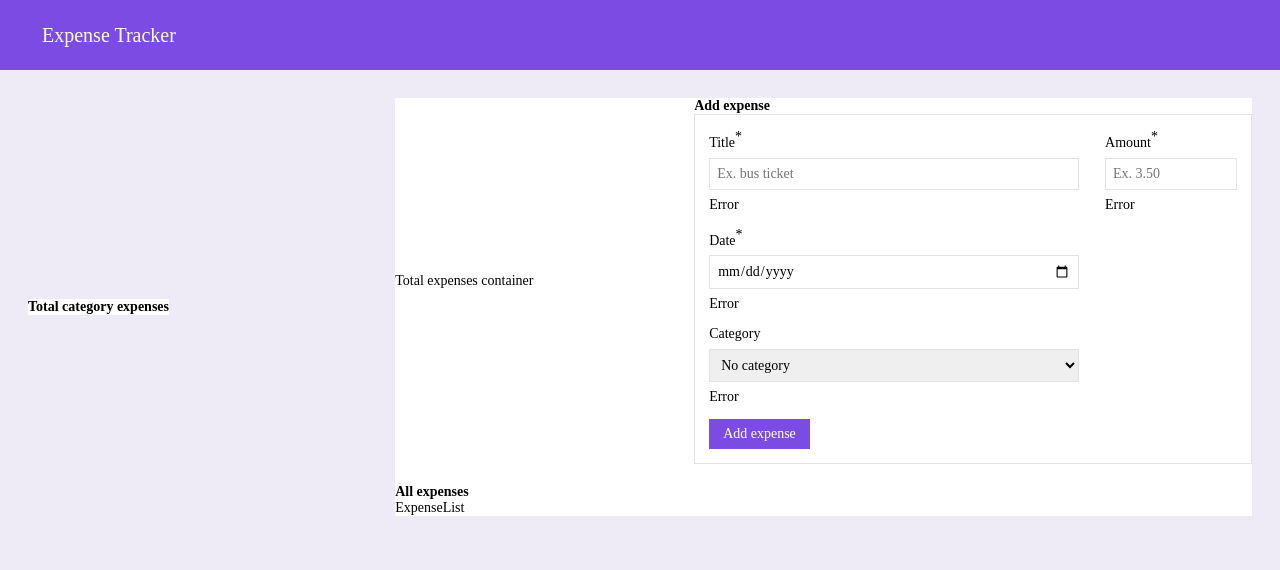
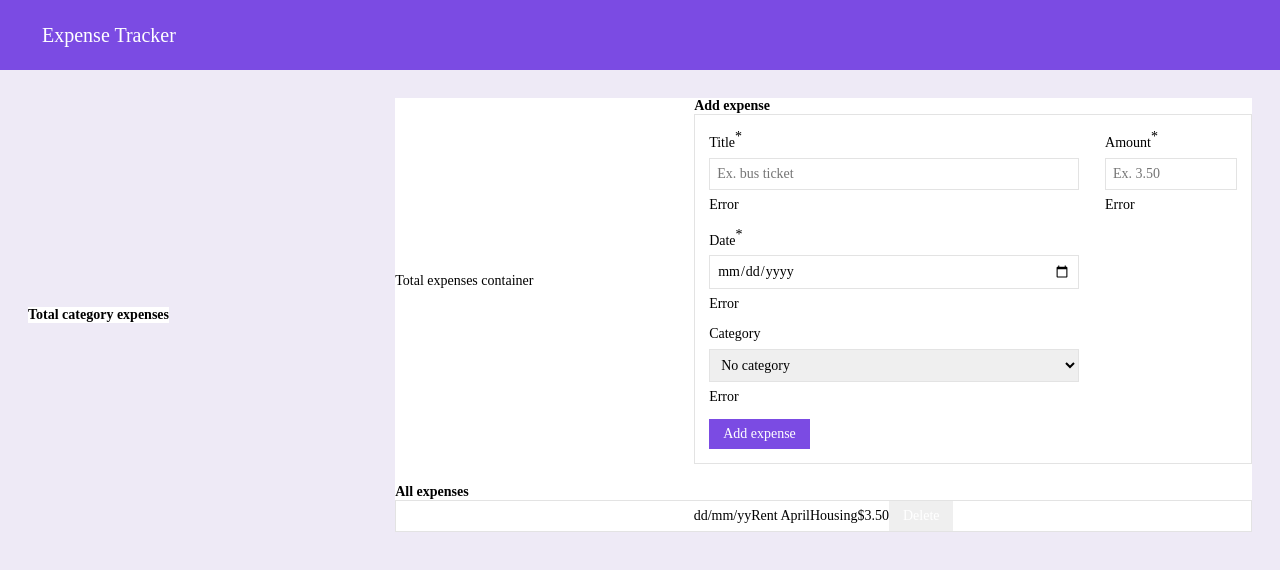
Before and after one commit to jenny-berggreen/240412_assignment_expenseTracker, a React (Vite) app: page / in a window 1280 px wide. Shown: the top 570 px of the page. Built offline with nearby package versions, Linux system fonts and the light colour scheme.

Commit message:
Add expense list elements

```diff
--- a/src/components/ExpenseList.jsx
+++ b/src/components/ExpenseList.jsx
@@ -1,8 +1,26 @@
 import React from 'react'
+import styles from '../styles/style.module.css'
+import listStyles from '../styles/expenseList.module.css'
 
 const ExpenseList = () => {
   return (
-	<div>ExpenseList</div>
+	<div className={`${listStyles.expense_list_container}`}>
+		<span className={`${listStyles.expense_list_row} ${styles.flex} ${styles.flex_row}`}>
+			<div className={`${listStyles.title_date_container} ${listStyles.list_row_item__title_date}`}>
+				<span>dd/mm/yy</span>
+				<span>Rent April</span>
+			</div>
+			<div className={`${listStyles.category_container} ${listStyles.list_row_item__category} ${styles.flex}`}>
+				<span>Housing</span>
+			</div>
+			<div className={`${listStyles.amount_container} ${listStyles.list_row_item__amount} ${styles.flex}`}>
+				<span>$3.50</span>
+			</div>
+			<div className={`${listStyles.button_container} ${listStyles.list_row_item__button} ${styles.flex}`}>
+				<button className={`${listStyles.delete_button}`}>Delete</button>
+			</div>
+		</span>
+	</div>
   )
 }
 
--- a/src/styles/expenseList.module.css
+++ b/src/styles/expenseList.module.css
@@ -0,0 +1,4 @@
+.expense_list_container {
+	width: 100%;
+	border: solid 1px var(--color-stroke);
+}
```
